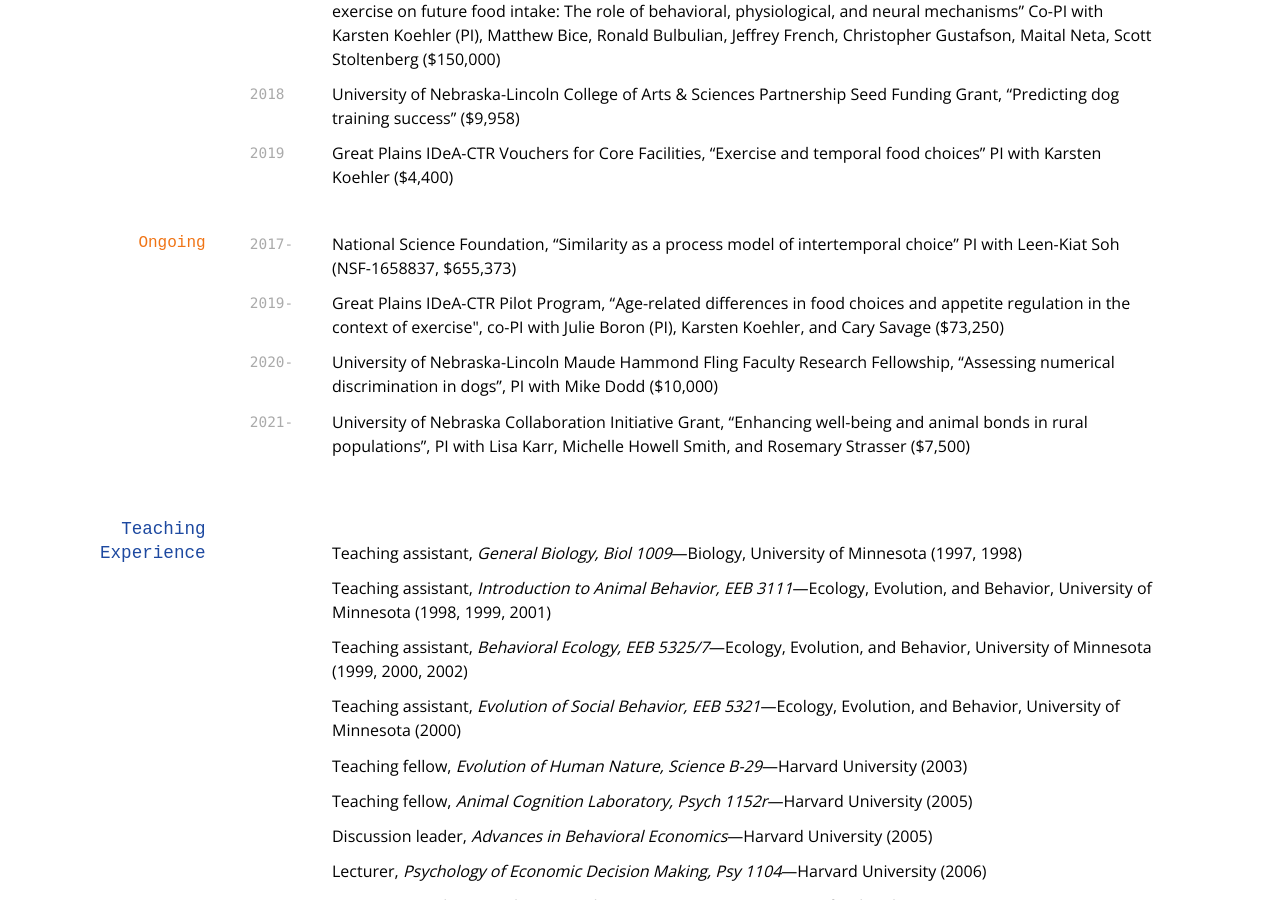
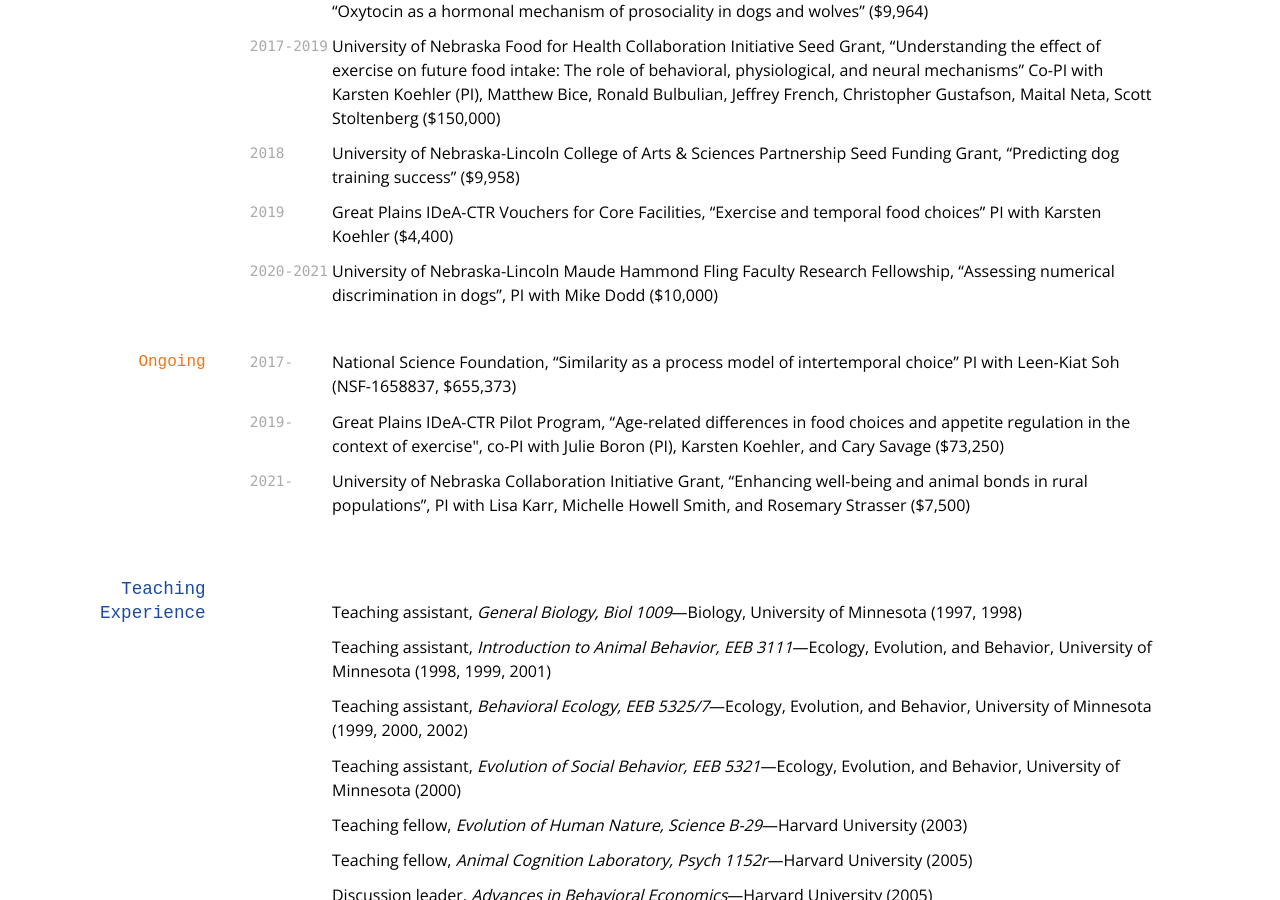
Before and after one commit to JeffreyRStevens/cv, a Jekyll site: the page built from index.md, in a window 1280 px wide and 900 px high, scrolled down 14689 px. Built offline with Jekyll 4.4.1, drawn with Linux system fonts in a browser that asks for light colours; nearby versions of some CDN libraries; some web fonts are replaced; some of the changed text lies outside the part shown.

```diff
--- a/index.md
+++ b/index.md
@@ -600,13 +602,13 @@ ManyDogs Project, Espinosa, J., Bray, E., Buchsbaum, D., Byosiere, S.-E., Byrne,
 
 `2019` Great Plains IDeA-CTR Vouchers for Core Facilities, "Exercise and temporal food choices" PI with Karsten Koehler (\$4,400)
 
+`2020-2021` University of Nebraska-Lincoln Maude Hammond Fling Faculty Research Fellowship, "Assessing numerical discrimination in dogs", PI with Mike Dodd (\$10,000)
+
 ### Ongoing
 
 `2017-` National Science Foundation, "Similarity as a process model of intertemporal choice" PI with Leen-Kiat Soh (NSF-1658837, \$655,373)
 
 `2019-` Great Plains IDeA-CTR Pilot Program, "Age-related differences in food choices and appetite regulation in the context of exercise\", co-PI with Julie Boron (PI), Karsten Koehler, and Cary Savage (\$73,250)
-
-`2020-` University of Nebraska-Lincoln Maude Hammond Fling Faculty Research Fellowship, "Assessing numerical discrimination in dogs", PI with Mike Dodd (\$10,000)
 
 `2021-` University of Nebraska Collaboration Initiative Grant, "Enhancing well-being and animal bonds in rural populations", PI with Lisa Karr, Michelle Howell Smith, and Rosemary Strasser (\$7,500)
 
```
Also changed, not shown: other parts of index.md (+6 -0 lines), cv.md (+8 -2 lines).
